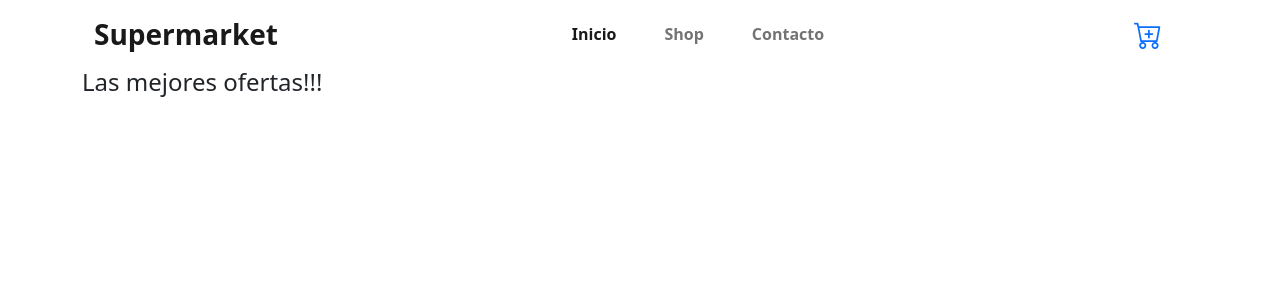
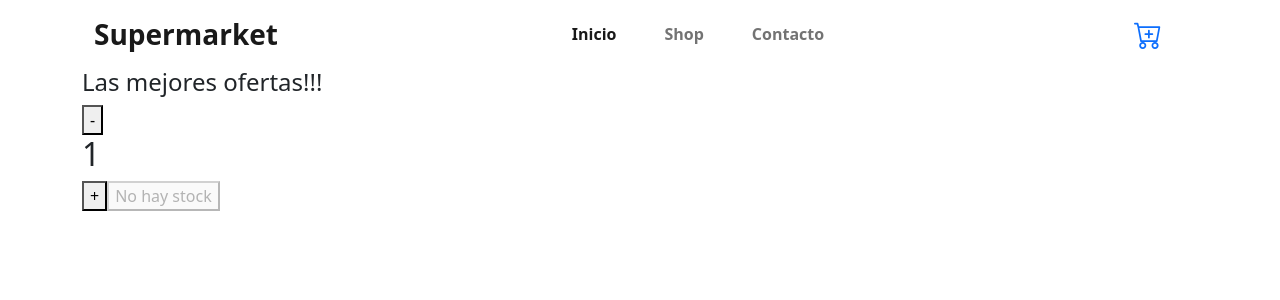
Before and after one commit to foliva84/shopping-cart-feroliva, a React (Create React App) app: page / in a window 1280 px wide. Shown: the top 300 px of the page. Built offline with nearby package versions, Linux system fonts and the light colour scheme.

Commit message:
Se agrega componente ItemCount

```diff
--- /dev/null
+++ b/src/components/ItemCount/ItemCount.js
@@ -0,0 +1,37 @@
+import React, { useState }from 'react';
+
+const ItemCount = ({ stock, initial, onAdd }) => {
+    const [count, setCount] = useState(initial);
+
+    const substract = () => {
+        if (count > 1) {
+            setCount(count - 1);
+        }
+    }
+
+    const add = () => {
+        if (count < stock) {
+            setCount(count + 1);
+        }
+    }
+
+    // const addToCart = () => {
+    //     onAdd(count);
+    // };
+
+    return (
+        <>
+            <button onClick={substract}>-</button>
+            <h2>{count}</h2>
+            <button onClick={add}>+</button>
+            <button disabled={stock===0} onClick={ () => onAdd(count) }>
+                <span>{ stock === 0 ? "No hay stock" : "Agregar al carrito" }</span>
+            </button>
+            {/* <button disabled={stock===0} onClick={addToCart}>
+                <span>{ stock === 0 ? "No hay stock" : "Agregar al carrito" }</span>
+            </button> */}
+        </>
+    )
+}
+
+export default ItemCount
--- a/src/components/ItemListContainer/ItemListContainer.js
+++ b/src/components/ItemListContainer/ItemListContainer.js
@@ -1,8 +1,21 @@
 import React from 'react'
+import ItemCount from '../ItemCount/ItemCount'
+
 
 const ItemListContainer = ({ greeting }) => {
+    const onAdd = (count) => {
+        console.log(`El usuario quiere agregar ${count} productos`);
+    };
+
     return (
-        <h4>{greeting}</h4>
+        <>
+            <h4>{greeting}</h4>
+            <ItemCount
+                onAdd={onAdd}
+                initial={1}
+                stock={0}
+                />
+        </>
     )
 }
 
```
